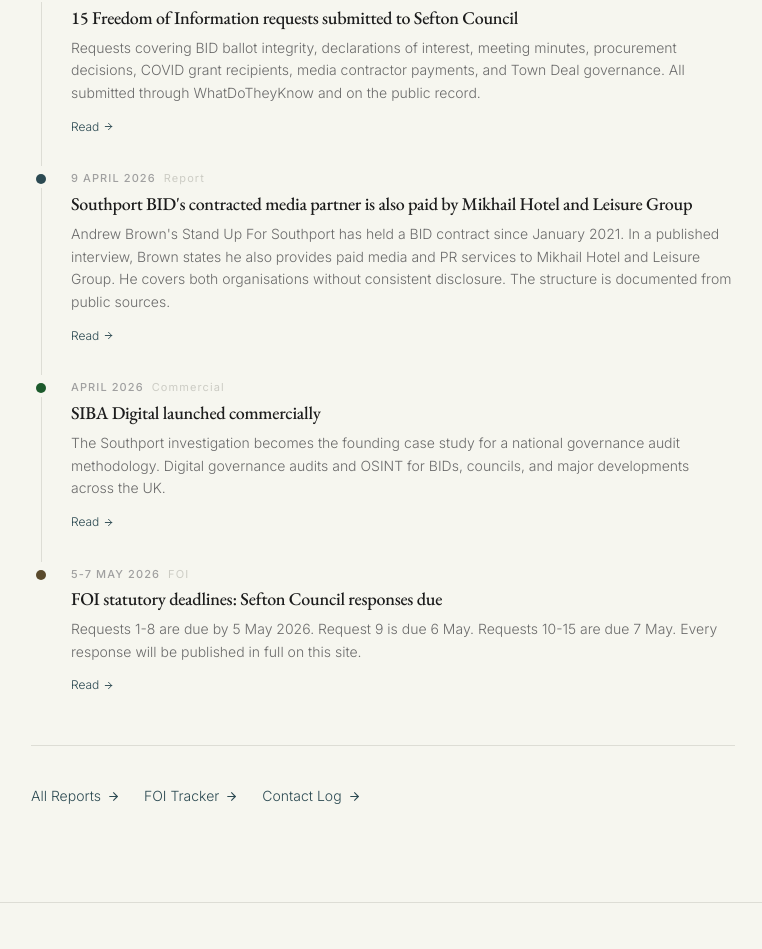
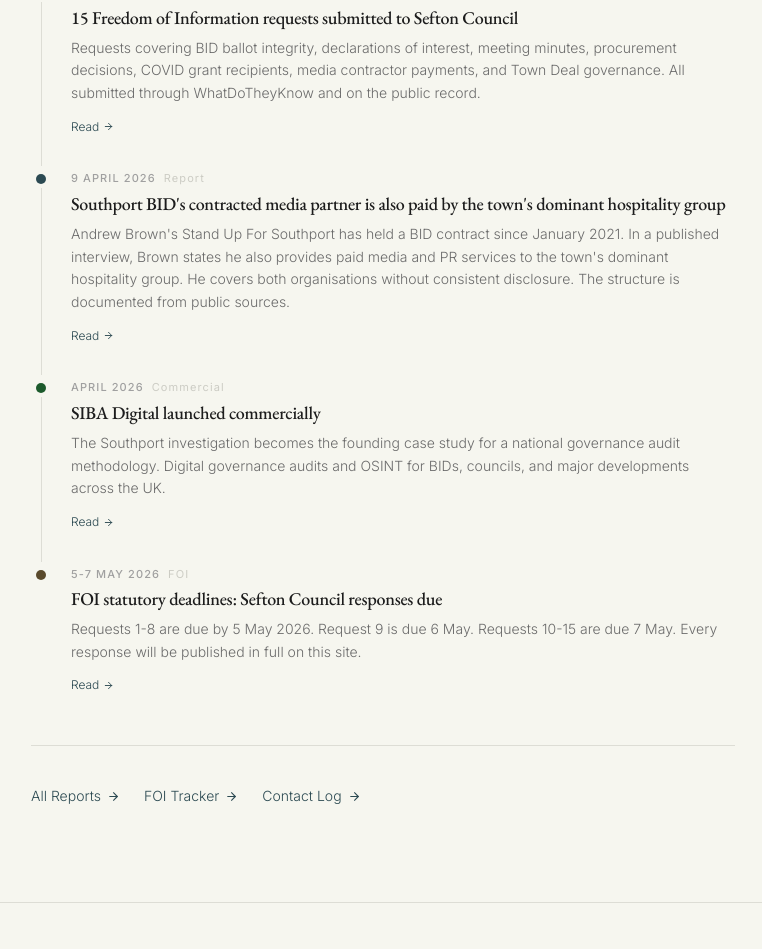
Before and after one commit to damian756/siba.digital, a Next.js app: page /overview in a window 1280 px wide. Shown: the part 1495-2444 px from the top of the page, without its empty margins (257-1019 px from the left). Built offline with nearby package versions, Linux system fonts and the light colour scheme.

Commit message:
Remove Mikhail name from report title and all surface-level references

```diff
--- a/app/overview/page.tsx
+++ b/app/overview/page.tsx
@@ -78,9 +78,9 @@ const events: {
   {
     date: "9 April 2026",
     type: "report",
-    title: "Southport BID's contracted media partner is also paid by Mikhail Hotel and Leisure Group",
+    title: "Southport BID's contracted media partner is also paid by the town's dominant hospitality group",
     description:
-      "Andrew Brown's Stand Up For Southport has held a BID contract since January 2021. In a published interview, Brown states he also provides paid media and PR services to Mikhail Hotel and Leisure Group. He covers both organisations without consistent disclosure. The structure is documented from public sources.",
+      "Andrew Brown's Stand Up For Southport has held a BID contract since January 2021. In a published interview, Brown states he also provides paid media and PR services to the town's dominant hospitality group. He covers both organisations without consistent disclosure. The structure is documented from public sources.",
     href: "/reports/andrew-brown-bid-media",
   },
   {
--- a/app/reports/andrew-brown-bid-media/page.tsx
+++ b/app/reports/andrew-brown-bid-media/page.tsx
@@ -3,16 +3,16 @@ import Link from "next/link";
 import { ArrowLeft, ArrowRight, ExternalLink, AlertTriangle, Info } from "lucide-react";
 
 export const metadata: Metadata = {
-  title: "Southport BID's Contracted Media Partner Is Also Paid by Mikhail Hotel and Leisure Group | SIBA",
+  title: "Southport BID's Contracted Media Partner Is Also Paid by the Town's Dominant Hospitality Group | SIBA",
   description:
-    "Andrew Brown's Stand Up For Southport has been contracted by Southport BID since 2021. In his own words, he also provides paid media and PR services to Mikhail Hotel and Leisure Group. He covers both organisations without consistent disclosure. This analysis documents the structure.",
+    "Andrew Brown's Stand Up For Southport has been contracted by Southport BID since 2021. In a published interview, Brown states he also provides paid media and PR services to the town's dominant hospitality group. He covers both organisations without consistent disclosure. This analysis documents the structure.",
   alternates: {
     canonical: "https://www.siba.digital/reports/andrew-brown-bid-media",
   },
   openGraph: {
-    title: "Southport BID's Contracted Media Partner Is Also Paid by Mikhail Hotel and Leisure Group",
+    title: "Southport BID's Contracted Media Partner Is Also Paid by the Town's Dominant Hospitality Group",
     description:
-      "Andrew Brown's Stand Up For Southport is contracted by Southport BID. In his own words, he also provides paid PR services to Mikhail Hotel and Leisure Group. Both relationships are documented from public sources.",
+      "Andrew Brown's Stand Up For Southport is contracted by Southport BID. In his own words, he also provides paid PR services to the town's dominant hospitality group. Both relationships are documented from public sources.",
     url: "https://www.siba.digital/reports/andrew-brown-bid-media",
     type: "article",
   },
@@ -44,9 +44,9 @@ const articleSchema = {
   "@context": "https://schema.org",
   "@type": "Article",
   headline:
-    "Southport BID's Contracted Media Partner Is Also Paid by Mikhail Hotel and Leisure Group",
+    "Southport BID's Contracted Media Partner Is Also Paid by the Town's Dominant Hospitality Group",
   description:
-    "Andrew Brown's Stand Up For Southport has been contracted by Southport BID since 2021. In his own words, he also provides paid media and PR services to Mikhail Hotel and Leisure Group.",
+    "Andrew Brown's Stand Up For Southport has been contracted by Southport BID since 2021. In a published interview, Brown states he also provides paid media and PR services to the town's dominant hospitality group.",
   datePublished: "2026-04-09",
   dateModified: "2026-04-09",
   author: {
@@ -152,13 +152,13 @@ export default function AndrewBrownBidMediaPage() {
             <span className="text-xs text-[#a0a0a0]">April 2026</span>
           </div>
           <h1 className="text-3xl sm:text-4xl font-bold text-[#1c1c1c] mb-4 leading-tight">
-            Southport BID&apos;s contracted media partner is also paid by Mikhail Hotel and Leisure Group
+            Southport BID&apos;s contracted media partner is also paid by the town&apos;s dominant hospitality group
           </h1>
           <p className="text-lg text-[#6b6b6b] leading-relaxed">
             Andrew Brown&apos;s Stand Up For Southport has held a paid contract with Southport BID since
             January 2021. In a published interview, Brown states he also provides paid media and PR services
-            to Mikhail Hotel and Leisure Group. He covers both organisations without consistent disclosure
-            of either relationship. This analysis documents what the public record shows.
+            to the town&apos;s dominant hospitality group. He covers both organisations without consistent
+            disclosure of either relationship. This analysis documents what the public record shows.
           </p>
         </div>
       </div>
--- a/app/reports/mark-catherall-visit-southport/page.tsx
+++ b/app/reports/mark-catherall-visit-southport/page.tsx
@@ -607,7 +607,7 @@ export default function CaterallReportPage() {
             {[
               {
                 label: "Analysis",
-                title: "Southport BID's contracted media partner is also paid by Mikhail Hotel and Leisure Group",
+                title: "Southport BID's contracted media partner is also paid by the town's dominant hospitality group",
                 href: "/reports/andrew-brown-bid-media",
               },
               {
--- a/app/reports/page.tsx
+++ b/app/reports/page.tsx
@@ -49,8 +49,8 @@ const publishedReports = [
   },
   {
     slug: "andrew-brown-bid-media",
-    title: "Southport BID\u2019s contracted media partner is also paid by Mikhail Hotel and Leisure Group",
-    subtitle: "Andrew Brown\u2019s Stand Up For Southport holds a BID contract since 2021 and in his own words also provides paid PR services to Mikhail Hotel and Leisure Group",
+    title: "Southport BID\u2019s contracted media partner is also paid by the town\u2019s dominant hospitality group",
+    subtitle: "Andrew Brown\u2019s Stand Up For Southport holds a BID contract since 2021 and in a published interview states he also provides paid PR services to the town\u2019s dominant hospitality group",
     date: "9 April 2026",
     category: "Media Contracts",
     summary:
--- a/app/reports/selective-promotion/page.tsx
+++ b/app/reports/selective-promotion/page.tsx
@@ -939,7 +939,7 @@ export default function SelectivePromotionPage() {
             {[
               {
                 label: "Analysis",
-                title: "Southport BID's contracted media partner is also paid by Mikhail Hotel and Leisure Group",
+                title: "Southport BID's contracted media partner is also paid by the town's dominant hospitality group",
                 href: "/reports/andrew-brown-bid-media",
               },
               {
```
